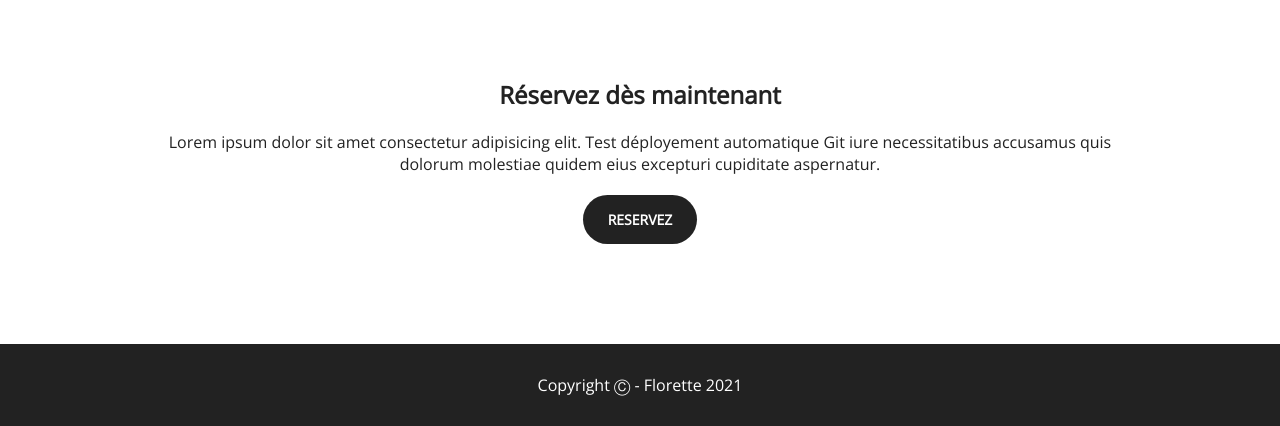
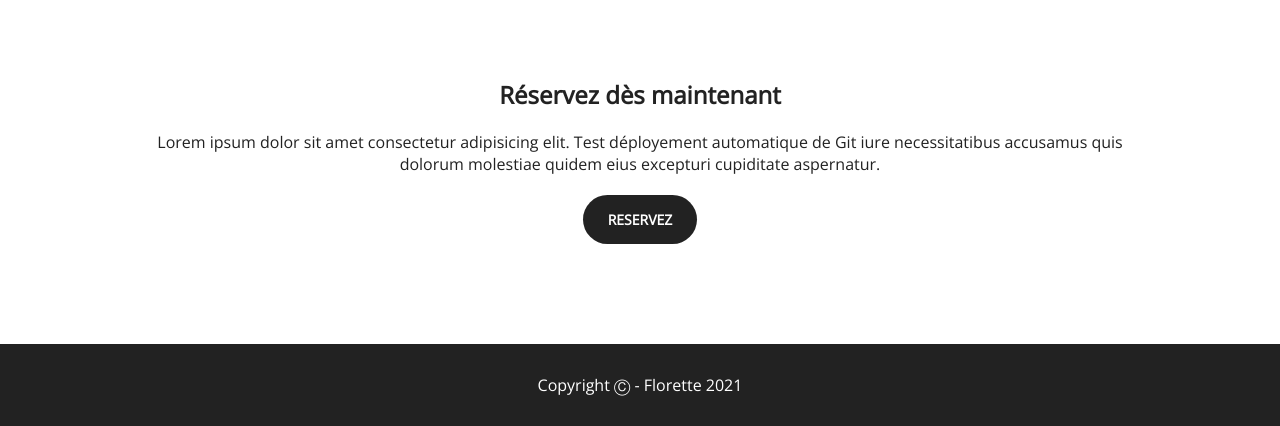
Before and after one commit to AurelienFay/cafe-florette, a plain HTML site: page index.html in a window 1280 px wide. Shown: the part 2010-2436 px from the top of the page. Drawn offline with nearby package versions, Linux system fonts and the light colour scheme.

Commit message:
autre test déployement

```diff
--- a/index.html
+++ b/index.html
@@ -63,8 +63,8 @@
         <h2>Réservez dès maintenant</h2>
         <p>
           Lorem ipsum dolor sit amet consectetur adipisicing elit. Test
-          déployement automatique Git iure necessitatibus accusamus quis dolorum
-          molestiae quidem eius excepturi cupiditate aspernatur.
+          déployement automatique de Git iure necessitatibus accusamus quis
+          dolorum molestiae quidem eius excepturi cupiditate aspernatur.
         </p>
         <a class="btn btn-dark">RESERVEZ</a>
       </div>
```
